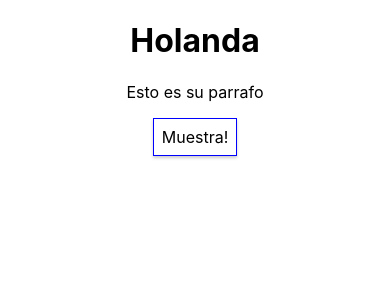
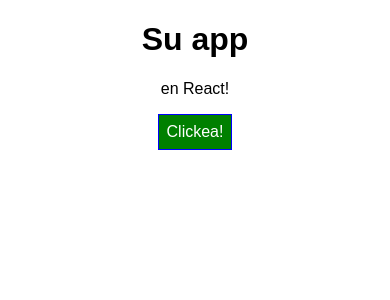
Before and after one commit to matias-harding/react-one, a React (Create React App) app: page / in a window 390 px wide. Shown: the top 300 px of the page. Built offline with nearby package versions, Linux system fonts and the light colour scheme.

Commit message:
Media Queries

```diff
--- a/src/App.css
+++ b/src/App.css
@@ -1,3 +1,11 @@
 .App {
   text-align: center;
 }
+
+.red {
+  color: red;
+}
+
+.bold {
+  font-weight: bold;
+}
--- a/src/App.js
+++ b/src/App.js
@@ -1,81 +1,105 @@
 import React, { Component } from 'react';
 import './App.css';
+import Radium, { StyleRoot } from 'radium';
 import Person from './Person/Person';
 
 class App extends Component {
   state = {
     persons: [
-      {name: 'Max', age: 25},
-      {name: 'Matt', age: 36},
-      {name: 'Alejandro', age: 44}
+      { name: 'Max', age: 28 },
+      { name: 'Matias', age: 29 },
+      { name: 'Andres', age: 26 }
     ],
     otherState: 'some other value',
     showPersons: false
   }
 
-  switchNameHandler = (newName) => {
-    this.setState({
-      persons: [
-        {name: newName, age: 25},
-        {name: 'Matt', age: 36},
-        {name: 'Alejandro', age: 21}
-      ]
-    });
+  nameChangedHandler = ( event, id ) => {
+    const personIndex = this.state.persons.findIndex( p => {
+      return p.id === id;
+    } );
+
+    const person = {
+      ...this.state.persons[personIndex]
+    };
+
+    person.name = event.target.value;
+
+    const persons = [...this.state.persons];
+    persons[personIndex] = person;
+
+    this.setState( { persons: persons } );
   }
 
-  nameChangedHandler = (event) => {
-    this.setState({
-      persons: [
-        {name: 'Max', age: 25},
-        {name: event.target.value, age: 36},
-        {name: 'Alejandro', age: 21}
-      ]
-    });
+  deletePersonHandler = ( personIndex ) => {
+    const persons = [...this.state.persons];
+    persons.splice( personIndex, 1 );
+    this.setState( { persons: persons } );
   }
 
-  togglePersonHandler = () => {
+  togglePersonsHandler = () => {
     const doesShow = this.state.showPersons;
-    this.setState({showPersons: !doesShow});
+    this.setState( { showPersons: !doesShow } );
   }
 
-  render() {
-    const styleMe = {
-      backgroundColor: 'white',
+  render () {
+    const style = {
+      backgroundColor: 'green',
+      color: 'white',
       font: 'inherit',
       border: '1px solid blue',
       padding: '8px',
       cursor: 'pointer',
-      boxShadow: '0 2px 3px #ccc'
+      ':hover': {
+        backgroundColor: 'lightgreen',
+        color: 'black'
+      }
     };
 
+    let persons = null;
+
+    if ( this.state.showPersons ) {
+      persons = (
+        <div>
+          {this.state.persons.map( ( person, index ) => {
+            return <Person
+              click={() => this.deletePersonHandler( index )}
+              name={person.name}
+              age={person.age}
+              key={person.id}
+              changed={( event ) => this.nameChangedHandler( event, person.id )} />
+          } )}
+        </div>
+      );
+
+      style.backgroundColor = 'red';
+      style[':hover'] = {
+        backgroundColor: 'salmon',
+        color: 'black'
+      };
+    }
+
+    const classes = [];
+    if ( this.state.persons.length <= 2 ) {
+      classes.push( 'red' ); // classes = ['red']
+    }
+    if ( this.state.persons.length <= 1 ) {
+      classes.push( 'bold' ); // classes = ['red', 'bold']
+    }
+
     return (
-      <div className="App">
-        <h1>Holanda</h1>
-        <p>Esto es su parrafo</p>
-        <button
-        style={styleMe}
-        onClick={this.togglePersonHandler}>Muestra!</button>
-        { this.state.showPersons ?
-          <div >
-            <Person
-              name={this.state.persons[0].name}
-              age={this.state.persons[0].age} />
-            <Person
-              name={this.state.persons[1].name}
-              age={this.state.persons[1].age}
-              click={this.switchNameHandler.bind(this, 'Matts!!')}
-              changed={this.nameChangedHandler}
-              > My hobbies: Aviador</Person>
-            <Person
-              name={this.state.persons[2].name}
-              age={this.state.persons[2].age} />
-          </div>
-          :
-          null
-        }
-      </div>
+      <StyleRoot>
+        <div className="App">
+          <h1>Su app</h1>
+          <p className={classes.join( ' ' )}>en React!</p>
+          <button
+            style={style}
+            onClick={this.togglePersonsHandler}>Clickea!</button>
+          {persons}
+        </div>
+      </StyleRoot>
     );
   }
 }
 
-export default App;
+export default Radium( App );
--- a/src/Person/Person.css
+++ b/src/Person/Person.css
@@ -1,4 +1,4 @@
-.Person{
+.Person {
     width: 60%;
     margin: 16px auto;
     border: 1px solid #eee;
--- a/src/Person/Person.js
+++ b/src/Person/Person.js
@@ -1,15 +1,21 @@
 import React from 'react';
+import Radium from 'radium';
 
 import './Person.css';
 
-const person = (props) => {
-    return(
-        <div className="Person">
-            <p onClick={ props.click }>I'm a {props.name} and I'm {props.age} years old!</p>
+const person = ( props ) => {
+    const style = {
+        '@media (min-width: 500px)': {
+            width: '450px'
+        }
+    };
+    return (
+        <div className="Person" style={style}>
+            <p onClick={props.click}>I'm {props.name} and I am {props.age} years old!</p>
             <p>{props.children}</p>
             <input type="text" onChange={props.changed} value={props.name} />
         </div>
     )
-}
+};
 
-export default person;
+export default Radium(person);
--- a/src/index.css
+++ b/src/index.css
@@ -1,14 +1,5 @@
 body {
   margin: 0;
   padding: 0;
-  font-family: -apple-system, BlinkMacSystemFont, "Segoe UI", "Roboto", "Oxygen",
-    "Ubuntu", "Cantarell", "Fira Sans", "Droid Sans", "Helvetica Neue",
-    sans-serif;
-  -webkit-font-smoothing: antialiased;
-  -moz-osx-font-smoothing: grayscale;
+  font-family: sans-serif;
 }
-
-code {
-  font-family: source-code-pro, Menlo, Monaco, Consolas, "Courier New",
-    monospace;
-}
--- a/src/index.js
+++ b/src/index.js
@@ -2,11 +2,7 @@ import React from 'react';
 import ReactDOM from 'react-dom';
 import './index.css';
 import App from './App';
-import * as serviceWorker from './serviceWorker';
+import registerServiceWorker from './registerServiceWorker';
 
 ReactDOM.render(<App />, document.getElementById('root'));
-
-// If you want your app to work offline and load faster, you can change
-// unregister() to register() below. Note this comes with some pitfalls.
-// Learn more about service workers: https://bit.ly/CRA-PWA
-serviceWorker.unregister();
+registerServiceWorker();
```
Also changed, not shown: 1 other file (tests, documents, lock files or other folders).
